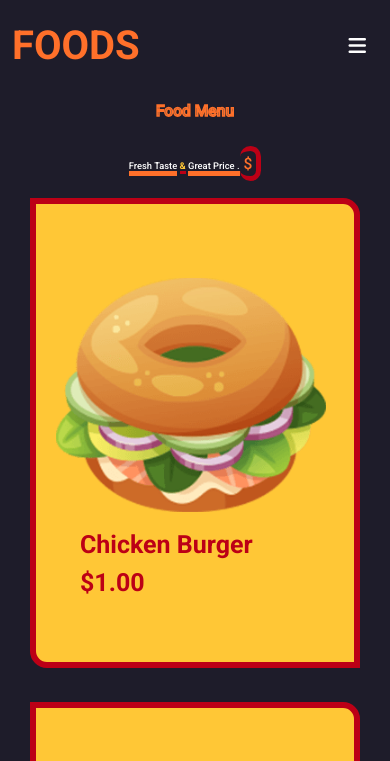
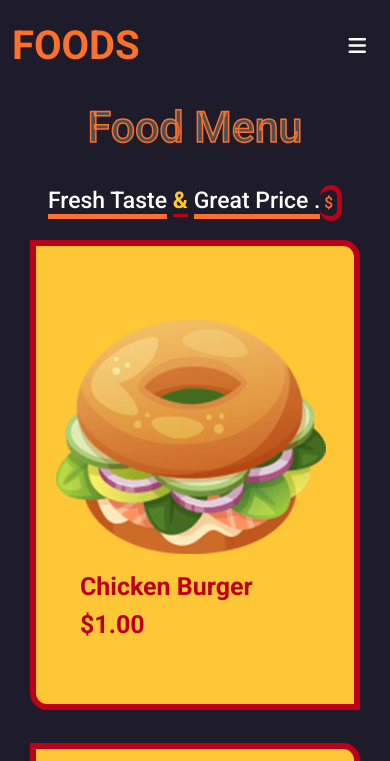
Before and after one commit to zohaib-2510/FOOD-WEBSITE, a plain HTML site: page menu.html in a window 390 px wide. Shown: the top 761 px of the page. Drawn offline with nearby package versions, Linux system fonts and the light colour scheme; a web font is replaced by a local one.

Commit message:
FULL COMPLETE

```diff
--- a/menu.html
+++ b/menu.html
@@ -132,6 +132,15 @@ padding-left: 6%;
 img{
   width: 270px;
 }
+
+}
+@media (max-width:800px) {
+#h1{
+  font-size: 7vw;
+}
+#h2{
+  font-size: 4vw;
+}
 }
 @media (max-width:350px) {
 #img1{
@@ -158,6 +167,14 @@ padding-left: 1%;
 }
 img{
   width: 200px;
+}
+}
+@media (max-width:450px) {
+  #h1{
+  font-size: 11vw;
+}
+#h2{
+  font-size: 5.9vw;
 }
 }
   </style>
@@ -205,8 +222,8 @@ img{
 
 <div class="text">
 
-<h1>Food <span>Menu</span></h1><br>
-<h2><span class="a">Fresh Taste</span> <span class="b">&</span> <span class="c">Great Price .</span><span class="h">$</span></h2>
+<h1 id="h1">Food <span>Menu</span></h1><br>
+<h2 id="h2"><span class="a">Fresh Taste</span> <span class="b">&</span> <span class="c">Great Price .</span><span class="h">$</span></h2>
 </div>
 <div class="card1">
   <div class="first-img">
```
